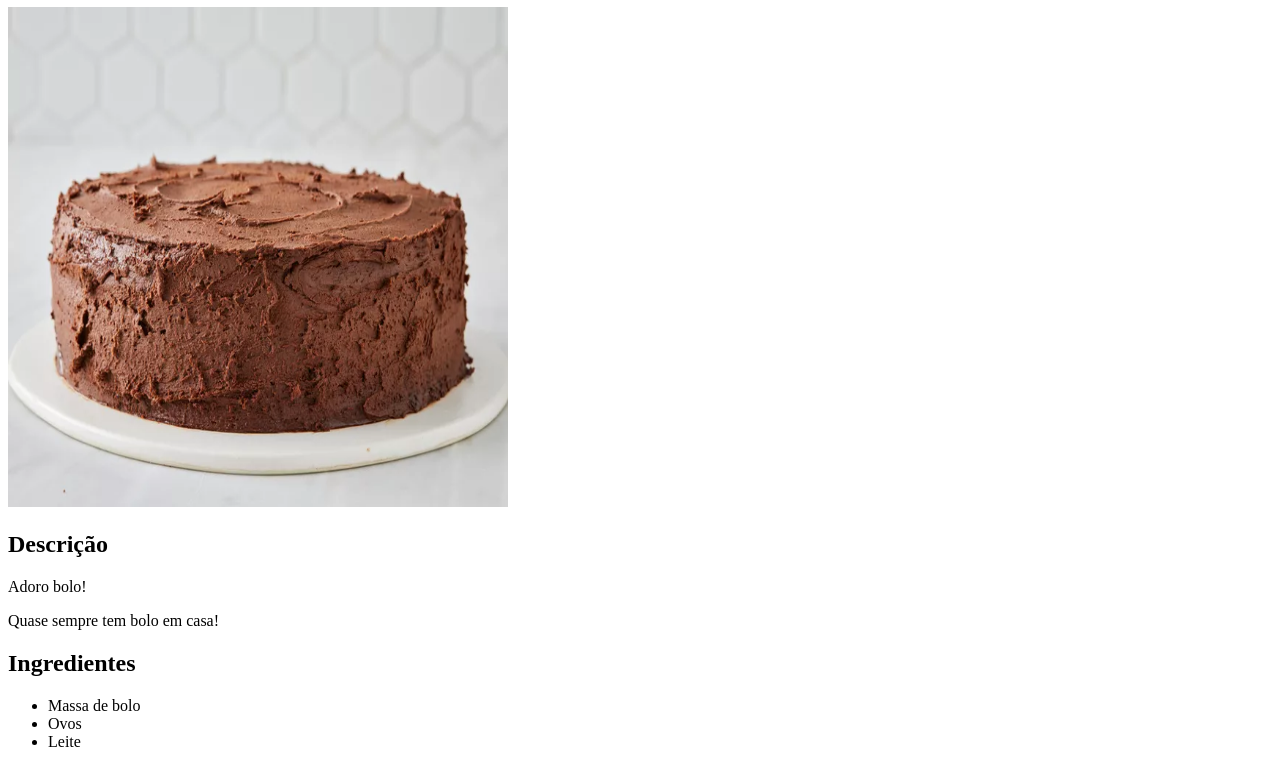
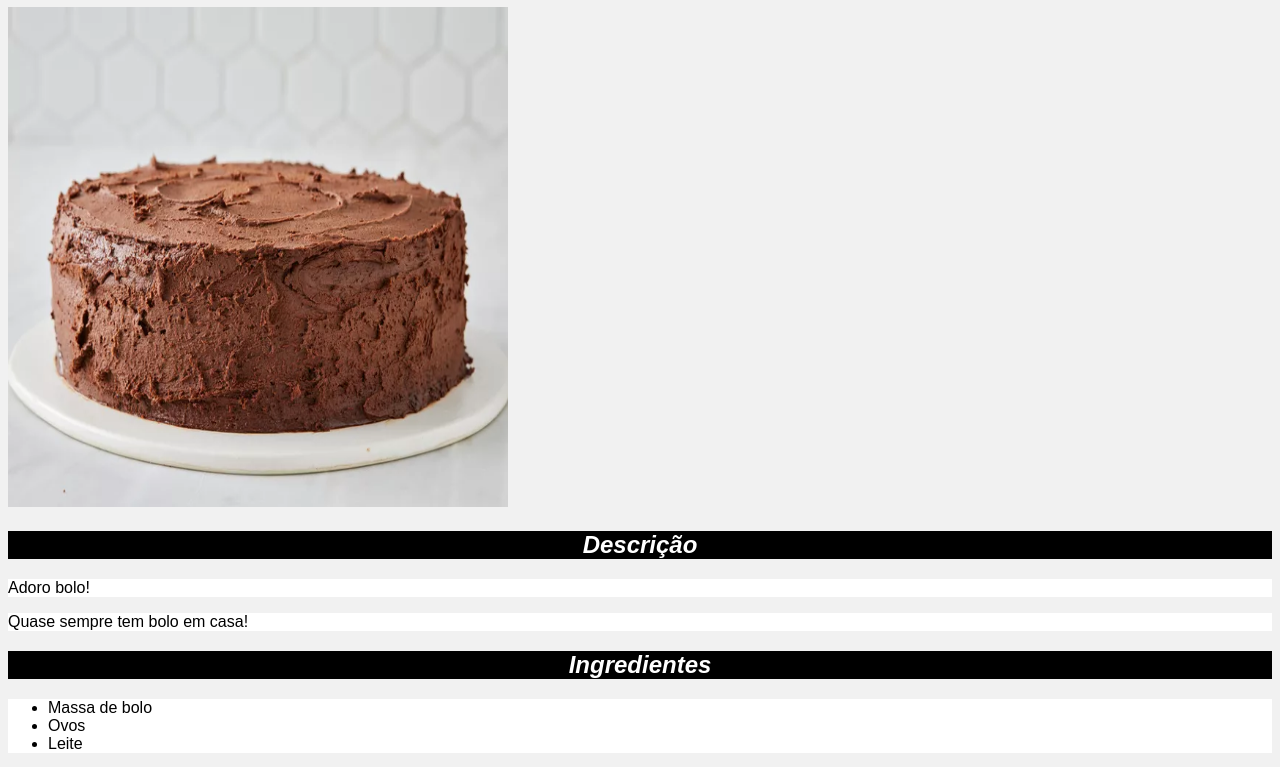
Before and after one commit to RNNac120/odin-recipes, a plain HTML site: page recipes/bolo.html in a window 1280 px wide. Shown: the part 73-840 px from the top of the page. Drawn offline with Linux system fonts and the light colour scheme.

Commit message:
Adicionei um pouco de CSS na página da lasanha.

```diff
--- a/recipes/bolo.html
+++ b/recipes/bolo.html
@@ -5,6 +5,7 @@
 <head>
     <meta charset="utf-8">
     <title>Receita de bolo</title>
+    <link rel="stylesheet" href="../style.css">
 </head>
 
 <body>
--- /dev/null
+++ b/style.css
@@ -0,0 +1,24 @@
+html {
+    background-color: #f1f1f1;
+}
+
+h1,
+h2,
+p,
+li {
+    font-family: sans-serif;
+}
+
+h1,
+h2 {
+    text-align: center;
+    font-style: italic;
+    background-color: black;
+    color: white;
+}
+
+p,
+ol,
+ul {
+    background-color: white;
+}
```
Also changed, not shown: index.html (+1 -0 lines), recipes/lasagna.html (+1 -0 lines), recipes/mousse.html (+1 -0 lines).
